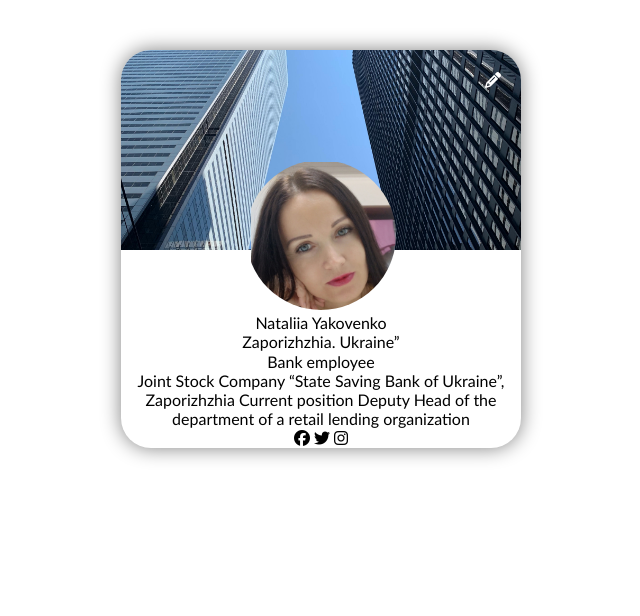
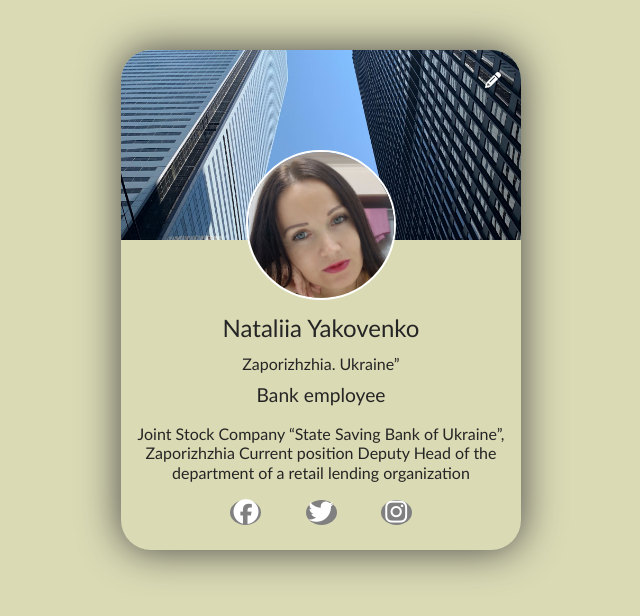
Before and after one commit to NataliiaYakovenko/user-card, a plain HTML site: page index.html in a window 1280 px wide. Shown: the whole page, without its empty margins (319-959 px from the left). Drawn offline with Linux system fonts and the light colour scheme.

Commit message:
Add text and icons

```diff
--- a/index.html
+++ b/index.html
@@ -4,7 +4,8 @@
     <meta charset="UTF-8" />
     <meta name="viewport" content="width=device-width, initial-scale=1.0" />
     <title>User-card</title>
-    <link rel="stylesheet" href="./reset.css"> <!--для скидання стилів. ставиться самим Першим перед  <link rel="stylesheet" href="style.css" />-->
+    <link rel="stylesheet" href="./reset.css" />
+    <!--для скидання стилів. ставиться самим Першим перед  <link rel="stylesheet" href="style.css" />-->
     <link
       rel="stylesheet"
       href="https://cdnjs.cloudflare.com/ajax/libs/font-awesome/6.6.0/css/all.min.css"
@@ -17,29 +18,42 @@
   </head>
   <body>
     <article class="user-card">
-      <div class="bg"> <!--клас для background-->
-        <i class="fa-solid fa-pencil"></i>   <!--олівець на background-->
+      <div class="bg">
+        <!--клас для background-->
+        <i class="fa-solid fa-pencil"></i>
+        <!--олівець на background-->
       </div>
-      <img class="user-img" src="./assets/1728509501899.jpg" alt="Nataliia Yakovenko" />
+      <div class="conter-wraper">
+        <img
+          class="user-img"
+          src="./assets/1728509501899.jpg"
+          alt="Nataliia Yakovenko"
+        />
         <!--фото-->
-      <h2>Nataliia Yakovenko</h2>
+        <h2 class="user-name">Nataliia Yakovenko</h2>
         <!--ім"я-->
-      <div>Zaporizhzhia. Ukraine”</div>
+        <div class="user-direction">Zaporizhzhia. Ukraine”</div>
         <!--місце знаходження-->
-      <div>Bank employee</div>
+        <div class="user-pisition">Bank employee</div>
         <!--посада-->
-      <p>
+        <p class="experiense">
           <!--інформація про роботу -->
-        Joint Stock Company “State Saving Bank of Ukraine”, Zaporizhzhia Current
-        position Deputy Head of the department of a retail lending organization
+          Joint Stock Company “State Saving Bank of Ukraine”, Zaporizhzhia
+          Current position Deputy Head of the department of a retail lending
+          organization
         </p>
+        <footer>
+          <div>
             <!---- https://fontawesome.com/     cайт, де брати іконки-->
-      <i class="fa-brands fa-facebook"></i>
+            <i class="userSicialLink fa-brands fa-facebook"></i>
             <!--іконка фейсбук-->
-      <i class="fa-brands fa-twitter"></i>
+            <i class="userSicialLink fa-brands fa-twitter"></i>
             <!--іконка твітер-->
-      <i class="fa-brands fa-instagram"></i>
+            <i class="userSicialLink fa-brands fa-instagram"></i>
             <!--іконка інстограм-->
+          </div>
+        </footer>
+      </div>
     </article>
   </body>
 </html>
--- a/style.css
+++ b/style.css
@@ -3,10 +3,15 @@
     margin: 0;
     padding: 0;
 }
+/*html {
+    user-photo-width: 130px; напрклад нам потрібно змінити ромір фото
+    }*/
+
 
 body {
     font-family: 'Gill Sans', 'Gill Sans MT', Calibri, 'Trebuchet MS', sans-serif;
     line-height: 1.2;
+    background-color:rgb(218, 218, 181);
 
 }
 a {
@@ -16,7 +21,7 @@ a {
 }
 .bg {
 background-image: url(./assets/pexels-vinnie-de-carvalho-133983131-10216007.jpg);
-height: 200px;
+height: 190px;
 color: white;
 padding: 20px;
 text-align: right;
@@ -25,23 +30,57 @@ background-position:center;
 }
 .user-card {
 max-width: 500px;
-width: 300px;
+width: 250px;
 min-width: 400px;
 margin: 50px auto;
 border-radius: 30px;
-box-shadow: 0px 0px 20px gray; /*тінь навколо .bg*/
+box-shadow: 0px 0px 40px rgb(69, 68, 68); /*тінь навколо .bg*/
 overflow: hidden; /*приховує все що виходить за края .bg*/
 text-align: center;
+height: 500px;
+}
+.conter-wraper {
+    padding: 0 3px 1px;
 }
 .user-img {
+    /*width: var(--user-photo-width);напрклад нам потрібно змінити ромір фото*/
     width: 150px;
     height: 150px;
+    /*height: var(--user-photo-width);напрклад нам потрібно змінити ромір фото*/
     object-fit: cover;
     border-radius: 50%;
-    object-position: 5px 2px;
+    object-position: 1px 0px;
     display: inline-block;
     margin-top: -90px;
-
-
-
+    /*margin-top:calc ((-1)*var(--user-photo-width) )/2;напрклад нам потрібно змінити ромір фото*/
+    border: 2px solid white;
 }
+.user-name {
+    font-size: 1.5rem;
+    margin: 11px 0;
+    color: rgb(37, 37, 37);
+}
+.user-direction {
+    font-size: 1rem;
+    margin: 10px 0;
+    color: rgb(37, 37, 37);
+}
+.user-pisition {
+   font-size: 1.2rem;
+   margin: 10px 0;
+   color: rgb(37, 37, 37);
+}
+.experiense {
+    font-size: 1rem;
+    margin: 18px 0;
+    color: rgb(37, 37, 37);
+}
+.userSicialLink {
+    color: white;
+    font-size: 25px;
+    background-color: gray;
+    border-radius: 50%;
+    width: 31px;
+    height: 25px;
+    margin: 0 20px;
+}
```
Lines whose indentation alone changed are shown as unchanged.
